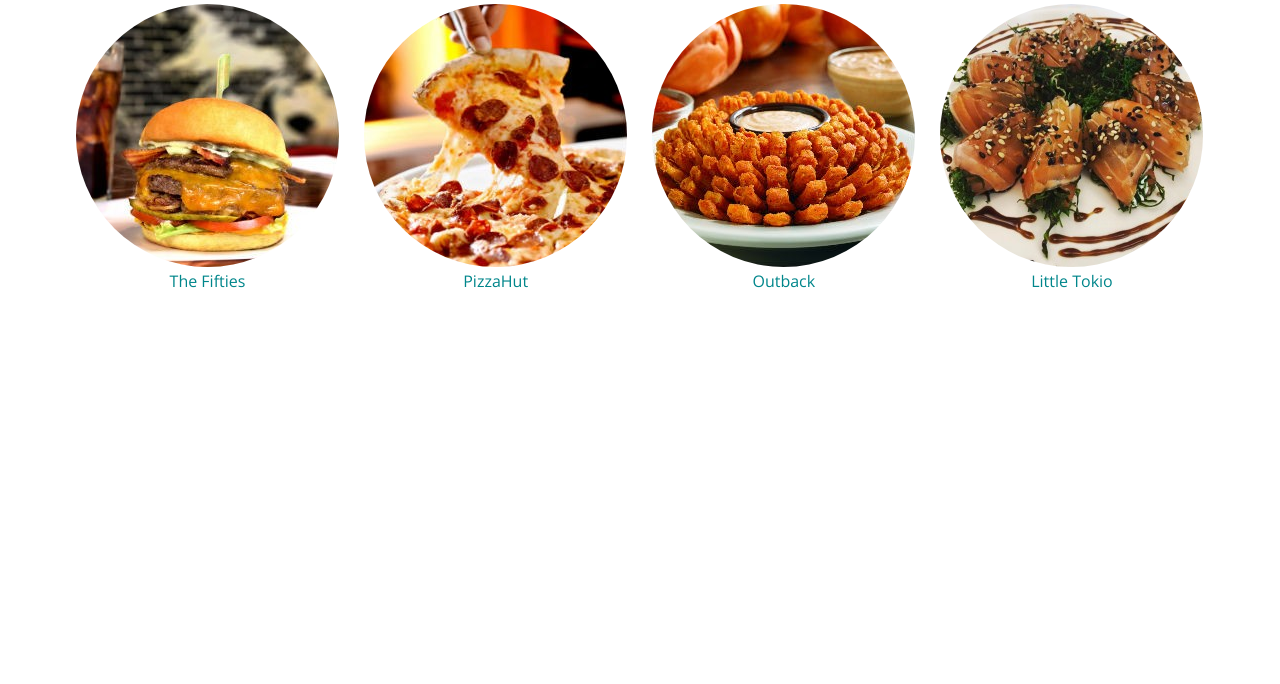
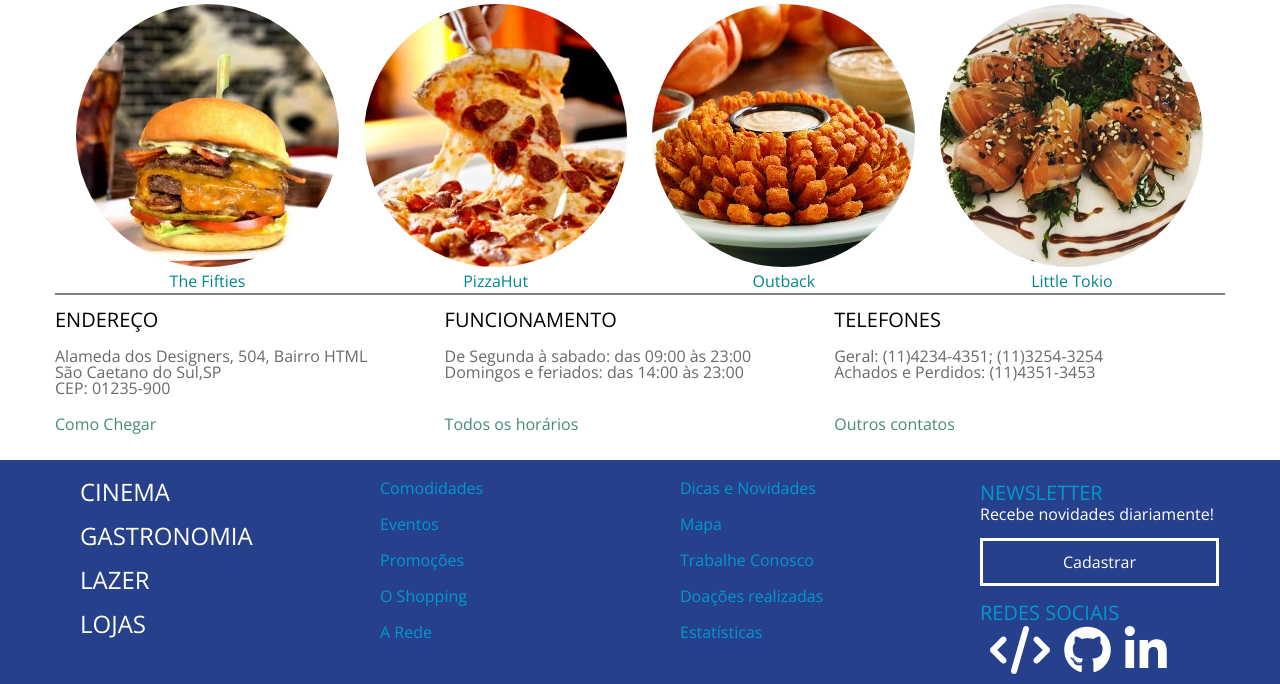
Before and after one commit to pessolatohenrique/Shopping, a PHP site: page / in a window 1280 px wide. Shown: the part 1242-1926 px from the top of the page. Before the commit the page ends 1530 px from the top, so only its background shows below. Run offline with PHP 8.4, Linux system fonts and the light colour scheme; some libraries are stand-ins or nearby versions.

Commit message:
Informações de contato e rodapé

```diff
--- /dev/null
+++ b/css/contato.css
@@ -0,0 +1,22 @@
+.contato{
+	border-top: 2px solid gray;
+	padding-top: 15px;
+}
+.contato a{
+	text-decoration: none;
+	color: #458B74;
+	display: block;
+	margin-top: 20px;
+}
+.contato h3{
+	font-size: 20px;
+	text-transform: uppercase;
+	padding-bottom: 18px;
+}
+.contato p{
+	color: #696969;
+}
+.endereco,.funcionamento,.telefones{
+	width: 33.3%;
+	float: left;
+}
--- a/css/main.css
+++ b/css/main.css
@@ -86,3 +86,58 @@ header h1, .menu-principal{
 .space-content{
 	margin-bottom: 10px;
 }
+.rodape{
+	clear: both;
+	background-color: #27408B;
+	margin-top: 150px;
+	padding-left: 80px;
+	padding-bottom: 10px;
+	box-sizing: border-box;
+}
+.referencias, .sobreShopping,.trabalheConosco{
+	width: 25%;
+	float: left;
+}
+.referencias li, .sobreShopping li, .trabalheConosco li, .newsLetter{
+	padding-top: 20px;
+}
+.referencias a{
+	text-decoration: none;
+	text-transform: uppercase;
+	color: white;
+	font-size: 24px;
+}
+.sobreShopping a, .trabalheConosco a, .newsLetter h4{
+	text-decoration: none;
+	color: #009ACD;
+}
+.newsLetter h4{
+	text-transform: uppercase;
+	font-size: 20px;
+	line-height: 1.3em;
+}
+.newsLetter p{
+	color: white;
+	width: 100%;
+}
+.linkBotao{
+	text-decoration: none;
+	color: white;
+	text-align: center;
+	border: 3px solid white;
+	padding: 10px 80px;
+}
+.linkBotao:hover{
+	background-color: white;
+	color: #27408B;
+}
+.social{
+	margin-top: 30px;
+}
+.social li{
+	display: inline-block;
+	padding-left: 10px;
+}
+.social a{
+	color: white;
+}
--- a/index.html
+++ b/index.html
@@ -9,6 +9,7 @@
 		<link rel="stylesheet" type="text/css" href="css/lojas.css">
 		<link rel="stylesheet" type="text/css" href="css/cinema.css">
 		<link rel="stylesheet" type="text/css" href="css/gastronomia.css">
+		<link rel="stylesheet" type="text/css" href="css/contato.css">
 		<script src="https://use.fontawesome.com/b17cc3a995.js"></script>
 	</head>
 	<body>
@@ -153,6 +154,89 @@
 					</li>
 				</ul>
 			</section>
+			<section class="contato">
+				<div class="endereco">
+					<h3>Endereço</h3>
+					<p>
+						Alameda dos Designers, 504, Bairro HTML<br>
+						São Caetano do Sul,SP<br>
+						CEP: 01235-900<br>
+						<a href="#">Como Chegar</a>
+					</p>
+				</div>
+				<div class="funcionamento">
+					<h3>Funcionamento</h3>
+					<p>
+						De Segunda à sabado: das 09:00 às 23:00<br>
+						Domingos e feriados: das 14:00 às 23:00<br><br>
+						<a href="#">Todos os horários</a>
+					</p>
+				</div>
+				<div class="telefones">
+					<h3>Telefones</h3>
+					<p>
+						Geral: (11)4234-4351; (11)3254-3254<br>
+						Achados e Perdidos: (11)4351-3453<br><br>
+						<a href="#">Outros contatos</a>
+					</p>
+				</div>
+			</section>
 		</main>
+		<footer class="rodape">
+			<div class="referencias">
+				<ul>
+					<li><a href="#">Cinema</a></li>
+					<li><a href="#">Gastronomia</a></li>
+					<li><a href="#">Lazer</a></li>
+					<li><a href="#">Lojas</a></li>
+				</ul>
+			</div>
+			<div class="sobreShopping">
+				<ul>
+					<li><a href="#">Comodidades</a></li>
+					<li><a href="#">Eventos</a></li>
+					<li><a href="#">Promoções</a></li>
+					<li><a href="#">O Shopping</a></li>
+					<li><a href="#">A Rede</a></li>
+				</ul>
+			</div>
+			<div class="trabalheConosco">
+				<ul>
+					<li><a href="#">Dicas e Novidades</a></li>
+					<li><a href="#">Mapa</a></li>
+					<li><a href="#">Trabalhe Conosco</a></li>
+					<li><a href="#">Doações realizadas</a></li>
+					<li><a href="#">Estatísticas</a></li>
+				</ul>
+			</div>
+			<div class="newsLetter">
+				<h4>Newsletter</h4>
+				<p>
+					Recebe novidades diariamente!
+					<br><br><br>
+					<a href="#" class="linkBotao">Cadastrar</a>
+				</p>
+				<div class="social">
+					<h4>Redes Sociais</h4>
+					<ul>
+						<li>
+							<a href="http://pessolatohenrique.esy.es/" target="_blank">
+								<i class="fa fa-code fa-3x" aria-hidden="true"></i>
+							</a>
+						</li>
+						<li>
+							<a href="https://github.com/pessolatohenrique" target="_blank">
+								<i class="fa fa-github fa-3x" aria-hidden="true"></i>
+							</a>
+						</li>
+						<li>
+							<a href="https://br.linkedin.com/in/henrique-pessolato-436aba6a" target="_blank">
+								<i class="fa fa-linkedin fa-3x" aria-hidden="true"></i>
+							</a>
+						</li>
+					</ul>
+				</div>
+			</div>
+		</footer>
 	</body>
 </html>
```
